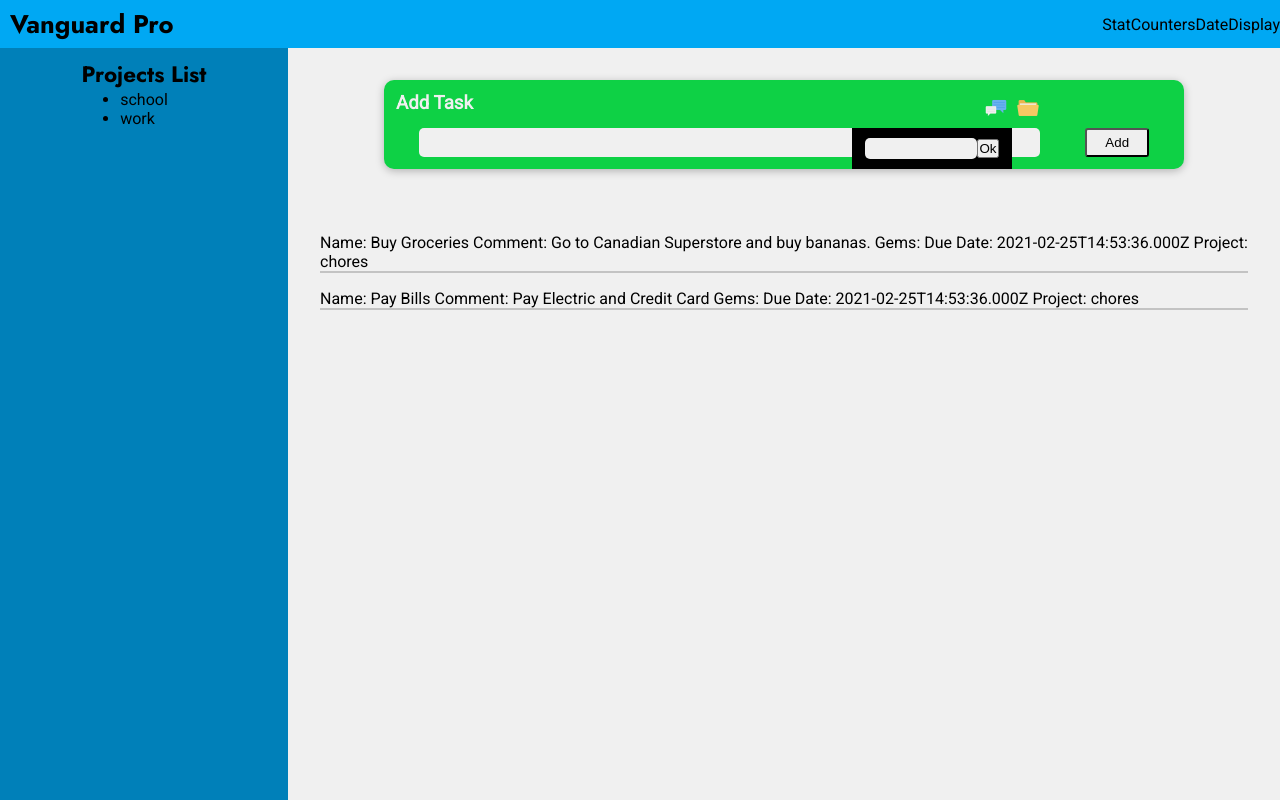
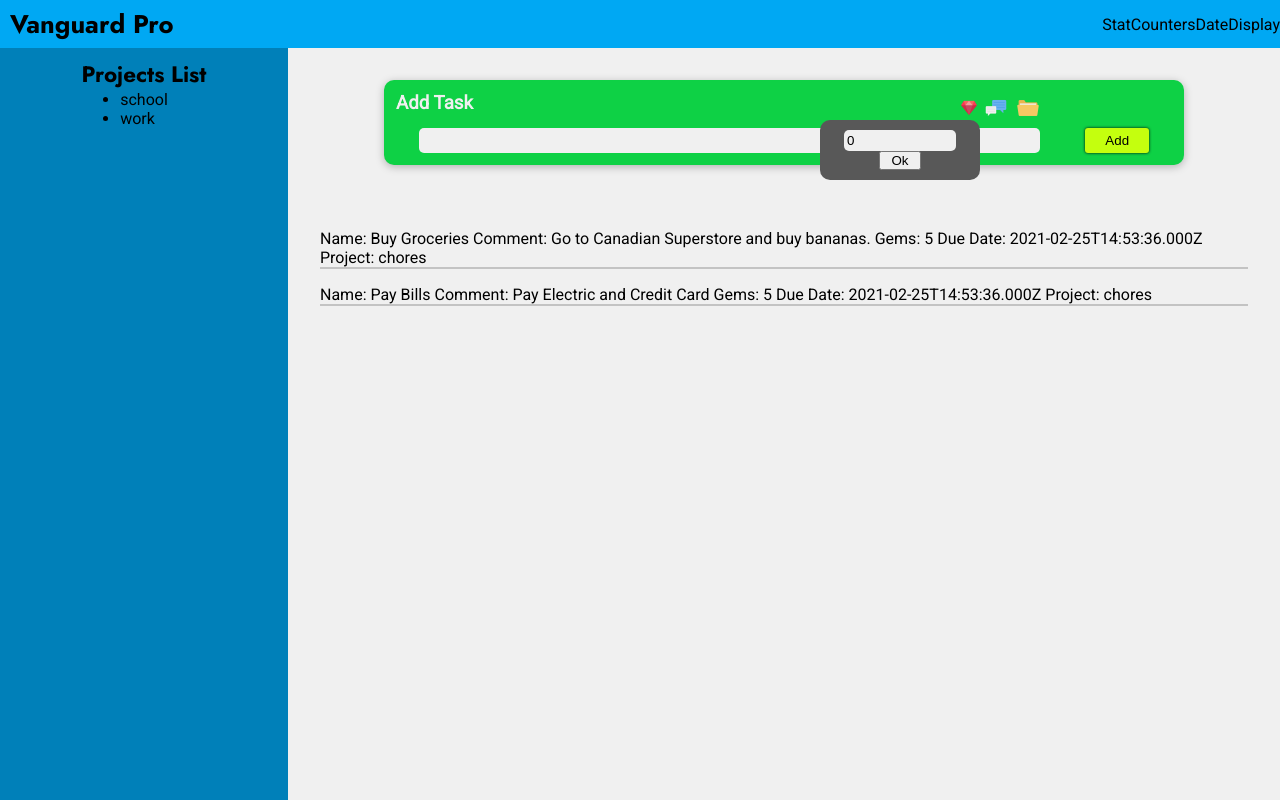
Before and after one commit to code-vanguards/vanguard-pro, a Vue app: page / in a window 1280 px wide. Both pictures are taken after a click on the picture 996 px from the left and 108 px from the top of the page. Built offline with nearby package versions, Linux system fonts and the light colour scheme.

Commit message:
Initial working version of add task component.

```diff
--- a/src/App.vue
+++ b/src/App.vue
@@ -28,7 +28,7 @@
       :key="task.id">
         Name: {{ task.name }}
         Comment: {{ task.comment}}
-        Gems: {{ task.gemsWorth }}
+        Gems: {{ task.gems }}
         Due Date: {{ task.dueDate }}
         Project: {{ task.project.name }}
       </li>
@@ -72,7 +72,29 @@ export default {
   },
   methods: {
     addTask(task) {
-      this.tasks.push(taskFactory(task.name, undefined, task.comment));
+      const foundProject = this.projects.find(project => project.name === task.projectName);
+      console.log(task);
+      if (foundProject) {
+        // Just push the project
+        this.tasks.push(taskFactory(
+          task.name,
+          undefined,
+          task.comment,
+          foundProject,
+          task.gems
+        ));
+      } else {
+        // Add the new project then push
+        const newProject = projectFactory(task.projectName);
+        this.projects.push(newProject);
+        this.tasks.push(taskFactory(
+          task.name,
+          undefined,
+          task.comment,
+          newProject,
+          task.gems
+        ));
+      }
     },
   },
   watch: {
--- a/src/components/NewTask.vue
+++ b/src/components/NewTask.vue
@@ -4,16 +4,23 @@
       <h3>Add Task</h3>
       <div class="dropdown-container">
         <div class="dropdown-wrapper">
+          <img id="gems-img" title="Add Gems" src="../assets/197-diamond.png" class="img-btn" @click="toggleGemDropdown" />
+          <div class="dropdown-content" v-show="isGemDropdownVisible">
+            <input type="number" v-model="task.gems" />
+            <button @click="toggleGemDropdown">Ok</button>
+          </div>
+        </div>
+        <div class="dropdown-wrapper">
           <img title="Add Comment" src="../assets/053-speech-bubble.png" class="img-btn" @click="toggleCommentDropdown" />
           <div class="dropdown-content" v-show="isCommentDropdownVisible">
-            <input type="text" v-model="task.comment" />
+            <textarea type="text" v-model="task.comment" />
             <button @click="toggleCommentDropdown">Ok</button>
           </div>
         </div>
         <div class="dropdown-wrapper">
           <img title="Add Project" src="../assets/023-archive.png" class="img-btn" @click="toggleProjectDropdown" />
           <div class="dropdown-content" v-show="isProjectDropdownVisible">
-            <input type="text" v-model="task.project" />
+            <input type="text" v-model="task.projectName" />
             <button @click="toggleProjectDropdown">Ok</button>
           </div>
         </div>
@@ -34,10 +41,12 @@ export default {
       task: {
         name: '',
         comment: '',
-        project: '',
+        projectName: '',
+        gems: 0,
       },
       isCommentDropdownVisible: false,
       isProjectDropdownVisible: false,
+      isGemDropdownVisible: false,
     };
   },
   methods: {
@@ -46,6 +55,8 @@ export default {
         this.$emit('add-task', this.task);
         this.task.name = '';
         this.task.comment = '';
+        this.task.projectName = '';
+        this.task.gems = 0;
         this.hideDropdowns();
       } else {
         alert('Please enter a task.');
@@ -54,15 +65,23 @@ export default {
     hideDropdowns() {
       this.isProjectDropdownVisible = false;
       this.isCommentDropdownVisible = false;
+      this.isGemDropdownVisible = false;
     },
     toggleCommentDropdown() {
       this.isCommentDropdownVisible = !this.isCommentDropdownVisible;
       this.isProjectDropdownVisible = false;
+      this.isGemDropdownVisible = false;
     },
     toggleProjectDropdown() {
       this.isProjectDropdownVisible = !this.isProjectDropdownVisible;
       this.isCommentDropdownVisible = false;
+      this.isGemDropdownVisible = false;
     },
+    toggleGemDropdown() {
+      this.isGemDropdownVisible = !this.isGemDropdownVisible;
+      this.isProjectDropdownVisible = false;
+      this.isCommentDropdownVisible = false;
+    }
   },
   computed: {
   },
@@ -99,11 +118,23 @@ form button {
   border-radius: 3px;
   width: 4rem;
   padding: 5px;
+  background-color: #c4ff0e;
+  box-shadow: 0 0 3px;
+  border-style: none;
+}
+
+form button:hover {
+  background-color: lightblue;
+}
+
+form button:active {
+  background-color: #1d58fe;
 }
 
 .dropdown-container {
   margin-right: 8rem;
   display: flex;
+  align-items: center;
 }
 
 .dropdown-wrapper {
@@ -112,18 +143,34 @@ form button {
 
 .dropdown-content {
   position: absolute;
-  background-color: black;
+  display: flex;
+  flex-direction: column;
+  align-items: center;
+  background-color: #585858;
+  border-radius: 10px;
   padding: 10px;
   width: 10rem;
   right: 0;
 }
 
-.comment-dropdown-btn {
+.dropdown-content input {
+}
 
+.dropdown-content textarea {
+  resize: none;
+}
+
+.dropdown-content button {
+  width: 30%;
 }
 
 form {
   display: flex;
   justify-content: space-around;
 }
+
+#gems-img {
+  width: 16px;
+  margin-right: 3px;
+}
 </style>
```
